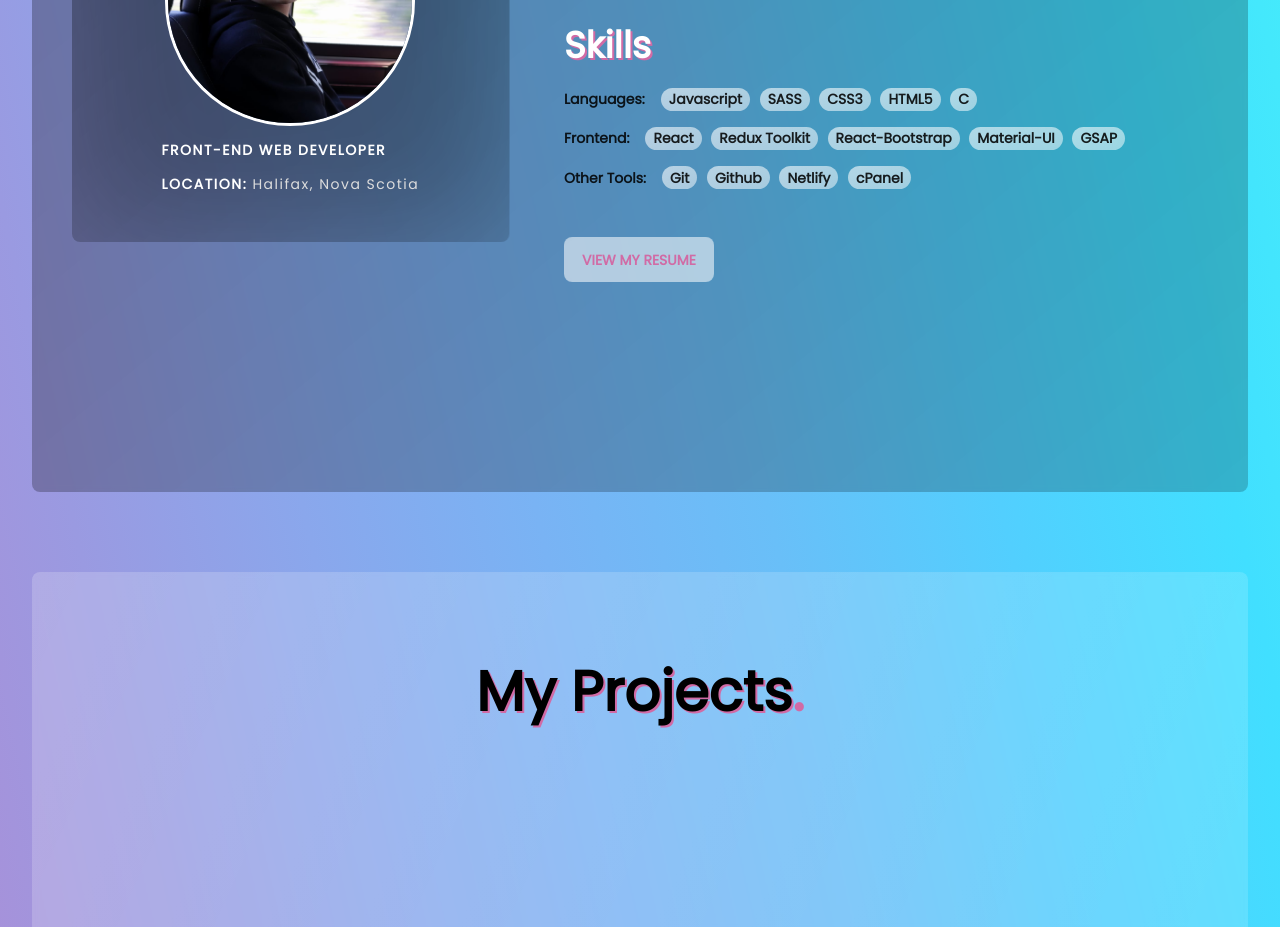
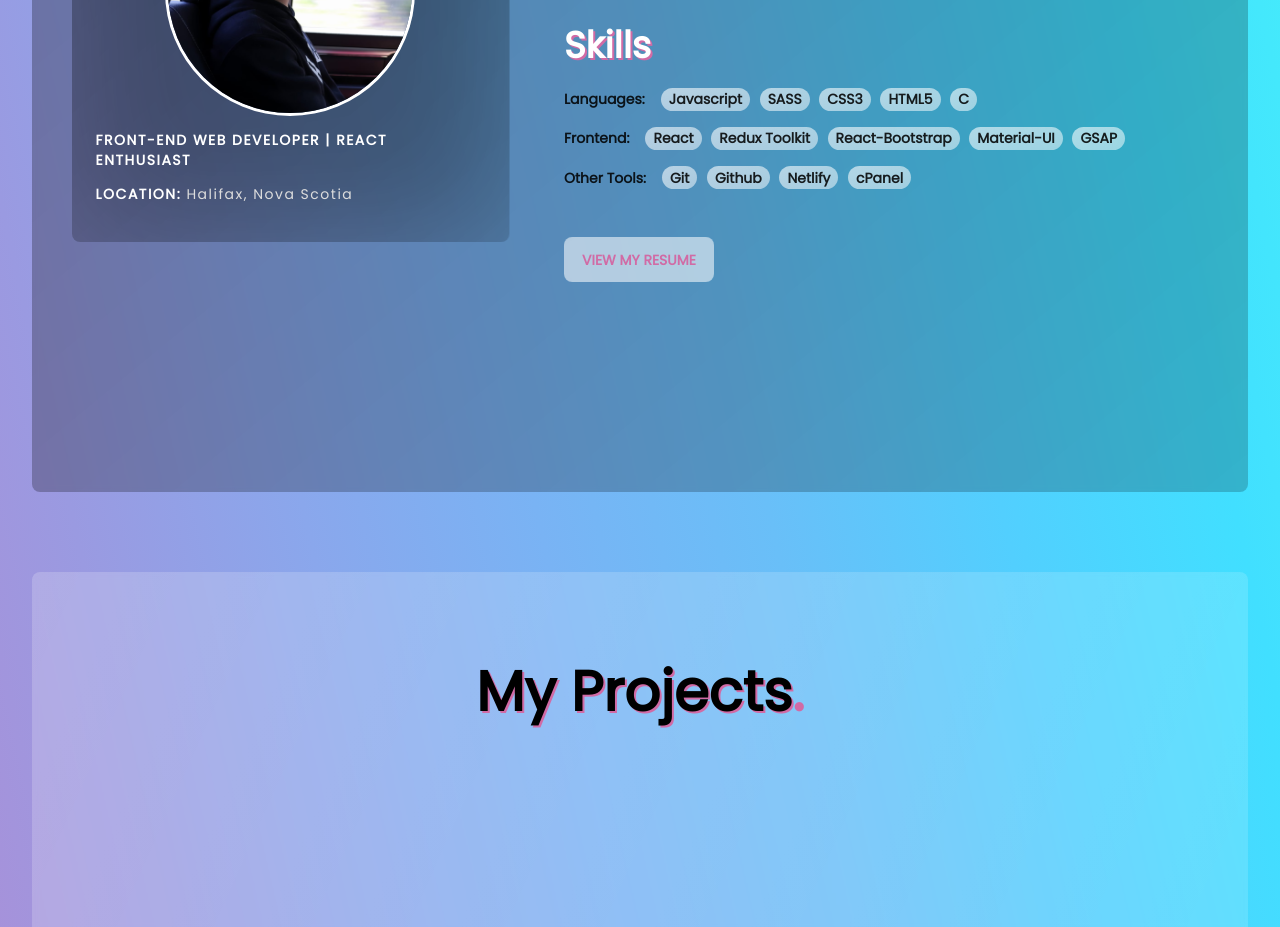
Before and after one commit to imsimonpham/simonportfolio, a React (Create React App) app: page / in a window 1280 px wide. Shown: the part 1340-2267 px from the top of the page. Built offline with nearby package versions, Linux system fonts and the light colour scheme.

Commit message:
update about me

```diff
--- a/src/components/AboutMe.js
+++ b/src/components/AboutMe.js
@@ -276,7 +276,7 @@ const AboutMe = () => {
             </div>
             <div className={classes.basicInfo}>
               <p>
-                <b>Front-end Web Developer</b>
+                <b>Front-end Web Developer | React Enthusiast</b>
               </p>
               <p>
                 <b>
```
Also changed, not shown: 1 other file (tests, documents, lock files or other folders).
